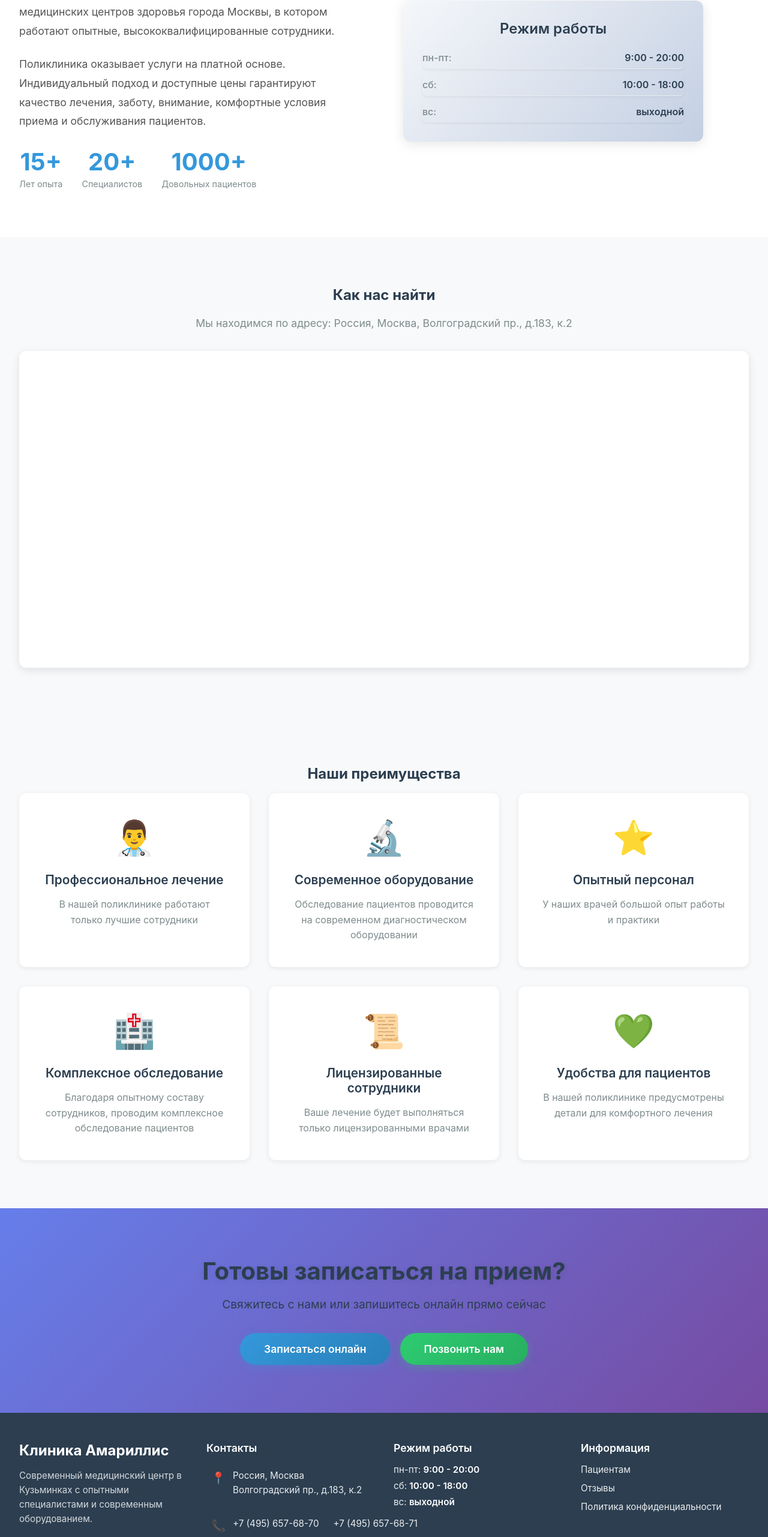
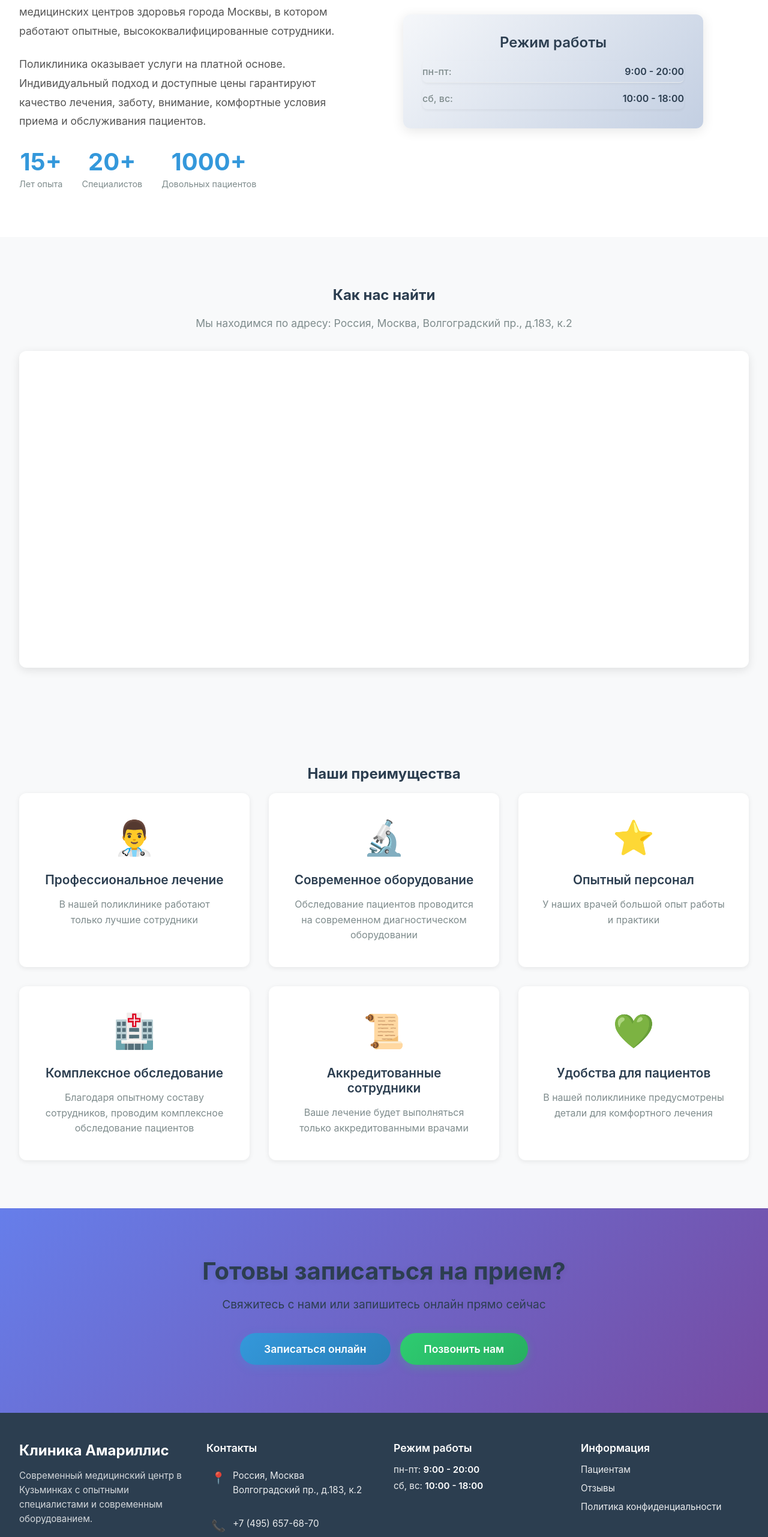
Before and after one commit to vaboriskin/amaryllis, a React (Vite) app in the folder frontend/: page / in a window 1280 px wide. Shown: the part 2344-4906 px from the top of the page at 60% size. Built offline with nearby package versions, Linux system fonts and the light colour scheme.

Commit message:
frontend fix

```diff
--- a/frontend/src/components/Footer/Footer.tsx
+++ b/frontend/src/components/Footer/Footer.tsx
@@ -25,8 +25,7 @@ const Footer: React.FC = () => {
               </p>
               <p className="contact-item">
                 <span className="contact-icon">📞</span>
-                <a href="tel:+74956576870">+7 (495) 657-68-70</a><br />
-                <a href="tel:+74956576871">+7 (495) 657-68-71</a>
+                <a href="tel:+74956576870">+7 (495) 657-68-70</a>
               </p>
               <p className="contact-item">
                 <span className="contact-icon">✉️</span>
@@ -39,8 +38,7 @@ const Footer: React.FC = () => {
             <h4 className="footer-heading">Режим работы</h4>
             <div className="footer-hours">
               <p>пн-пт: <strong>9:00 - 20:00</strong></p>
-              <p>сб: <strong>10:00 - 18:00</strong></p>
-              <p>вс: <strong>выходной</strong></p>
+              <p>сб, вс: <strong>10:00 - 18:00</strong></p>
             </div>
           </div>
 
--- a/frontend/src/components/Header/Header.tsx
+++ b/frontend/src/components/Header/Header.tsx
@@ -78,10 +78,6 @@ const Header: React.FC = () => {
                     <span className="contact-icon">📞</span>
                     <span>+7 (495) 657-68-70</span>
                   </a>
-                  <a href="tel:+74956576871" className="contact-item">
-                    <span className="contact-icon">📞</span>
-                    <span>+7 (495) 657-68-71</span>
-                  </a>
                 </div>
               </div>
 
@@ -92,14 +88,10 @@ const Header: React.FC = () => {
                     <span className="day-name">пн-пт:</span>
                     <span className="day-time">9:00 - 20:00</span>
                   </div>
-                  <div className="work-day">
-                    <span className="day-name">сб:</span>
-                    <span className="day-time">10:00 - 18:00</span>
-                  </div>
-                  <div className="work-day">
-                    <span className="day-name">вс:</span>
-                    <span className="day-time">выходной</span>
-                  </div>
+                    <div className="work-day">
+                      <span className="day-name">сб, вс:</span>
+                      <span className="day-time">10:00 - 18:00</span>
+                    </div>
                 </div>
               </div>
 
--- a/frontend/src/pages/Accessibility/AccessibilityAppointment.tsx
+++ b/frontend/src/pages/Accessibility/AccessibilityAppointment.tsx
@@ -11,9 +11,6 @@ const AccessibilityAppointment: React.FC = () => {
         <ol>
           <li>
             <strong>По телефону:</strong> <a href="tel:+74956576870">+7 (495) 657-68-70</a>
-          </li>
-          <li>
-            <strong>По телефону:</strong> <a href="tel:+74956576871">+7 (495) 657-68-71</a>
           </li>
           <li>
             <strong>По электронной почте:</strong> <a href="mailto:amarillis@internet.ru">amarillis@internet.ru</a>
@@ -30,10 +27,7 @@ const AccessibilityAppointment: React.FC = () => {
           <strong>Понедельник - Пятница:</strong> 09:00 - 20:00
         </p>
         <p>
-          <strong>Суббота:</strong> 10:00 - 18:00
-        </p>
-        <p>
-          <strong>Воскресенье:</strong> выходной
+          <strong>Суббота и воскресенье:</strong> 10:00 - 18:00
         </p>
       </section>
 
--- a/frontend/src/pages/Accessibility/AccessibilityContacts.tsx
+++ b/frontend/src/pages/Accessibility/AccessibilityContacts.tsx
@@ -18,9 +18,6 @@ const AccessibilityContacts: React.FC = () => {
         <h2>Телефон</h2>
         <p>
           <a href="tel:+74956576870">+7 (495) 657-68-70</a>
-        </p>
-        <p>
-          <a href="tel:+74956576871">+7 (495) 657-68-71</a>
         </p>
       </section>
 
@@ -67,7 +64,7 @@ const AccessibilityContacts: React.FC = () => {
             </tr>
             <tr>
               <td>Воскресенье</td>
-              <td>выходной</td>
+              <td>10:00 - 18:00</td>
             </tr>
           </tbody>
         </table>
--- a/frontend/src/pages/Accessibility/AccessibilityHome.tsx
+++ b/frontend/src/pages/Accessibility/AccessibilityHome.tsx
@@ -50,7 +50,7 @@ const AccessibilityHome: React.FC = () => {
           <li>Современное оборудование - Обследование пациентов проводится на современном диагностическом оборудовании</li>
           <li>Опытный персонал - У наших врачей большой опыт работы и практики</li>
           <li>Комплексное обследование - Благодаря опытному составу сотрудников, проводим комплексное обследование пациентов</li>
-          <li>Лицензированные сотрудники - Ваше лечение будет выполняться только лицензированными врачами</li>
+          <li>Аккредитованные сотрудники - Ваше лечение будет выполняться только аккредитованными врачами</li>
           <li>Удобства для пациентов - В нашей поликлинике предусмотрены детали для комфортного лечения</li>
         </ul>
       </section>
@@ -67,7 +67,7 @@ const AccessibilityHome: React.FC = () => {
           <strong>Email:</strong> <a href="mailto:amarillis@internet.ru">amarillis@internet.ru</a>
         </p>
         <p>
-          <strong>Режим работы:</strong> пн-пт: 9:00 - 20:00, сб: 10:00 - 18:00, вс: выходной
+          <strong>Режим работы:</strong> пн-пт: 9:00 - 20:00, сб, вс: 10:00 - 18:00
         </p>
         <p>
           <Link to="/accessibility/contacts" className="button">
--- a/frontend/src/pages/Contacts/Contacts.tsx
+++ b/frontend/src/pages/Contacts/Contacts.tsx
@@ -32,10 +32,6 @@ const Contacts: React.FC = () => {
                 <p className="contact-text">
                   <a href="tel:+74956576870" className="contact-link">
                     +7 (495) 657-68-70
-                  </a>
-                  <br />
-                  <a href="tel:+74956576871" className="contact-link">
-                    8 (495) 657-68-71
                   </a>
                 </p>
               </div>
@@ -84,7 +80,7 @@ const Contacts: React.FC = () => {
                   </div>
                   <div className="work-day">
                     <span className="day-name">Воскресенье</span>
-                    <span className="day-time">выходной</span>
+                    <span className="day-time">10:00-18:00</span>
                   </div>
                 </div>
               </div>
--- a/frontend/src/pages/Home/Home.tsx
+++ b/frontend/src/pages/Home/Home.tsx
@@ -37,8 +37,8 @@ const Home: React.FC = () => {
     },
     {
       icon: '📜',
-      title: 'Лицензированные сотрудники',
-      description: 'Ваше лечение будет выполняться только лицензированными врачами',
+      title: 'Аккредитованные сотрудники',
+      description: 'Ваше лечение будет выполняться только аккредитованными врачами',
     },
     {
       icon: '💚',
@@ -137,12 +137,8 @@ const Home: React.FC = () => {
                   <span className="day-time">9:00 - 20:00</span>
                 </div>
                 <div className="work-day">
-                  <span className="day-name">сб:</span>
+                  <span className="day-name">сб, вс:</span>
                   <span className="day-time">10:00 - 18:00</span>
-                </div>
-                <div className="work-day">
-                  <span className="day-name">вс:</span>
-                  <span className="day-time">выходной</span>
                 </div>
               </div>
             </div>
--- a/frontend/src/pages/Services/Services.css
+++ b/frontend/src/pages/Services/Services.css
@@ -185,7 +185,7 @@
 
 @media (max-width: 1024px) {
   .services-grid {
-    grid-template-columns: repeat(2, 1fr);
+    grid-template-columns: repeat(3, minmax(0, 1fr));
   }
 }
 
@@ -208,8 +208,9 @@
     padding: 0 1rem;
   }
 
-  .services-grid {
-    grid-template-columns: 1fr;
+  /* More specific to override other global .services-grid rules (e.g. Home.css) */
+  .services-page .services-grid {
+    grid-template-columns: repeat(2, 1fr) !important;
     gap: 1.5rem;
     padding: 2rem 0;
   }
@@ -261,8 +262,8 @@
 }
 
 @media (max-width: 480px) {
-  .services-grid {
-    grid-template-columns: 1fr;
+  .services-page .services-grid {
+    grid-template-columns: 1fr !important;
   }
 
   .service-card {
```
